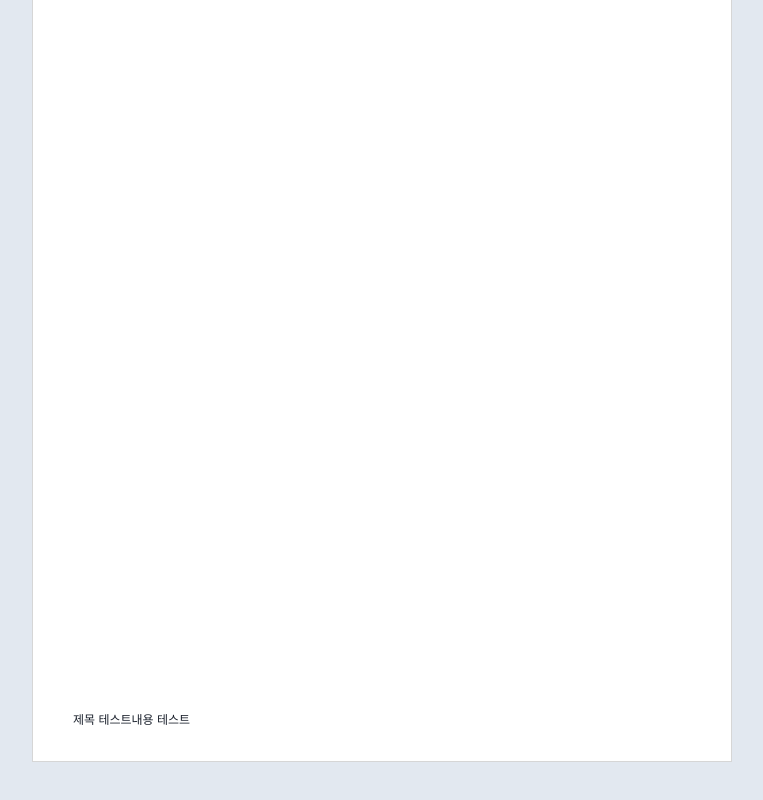
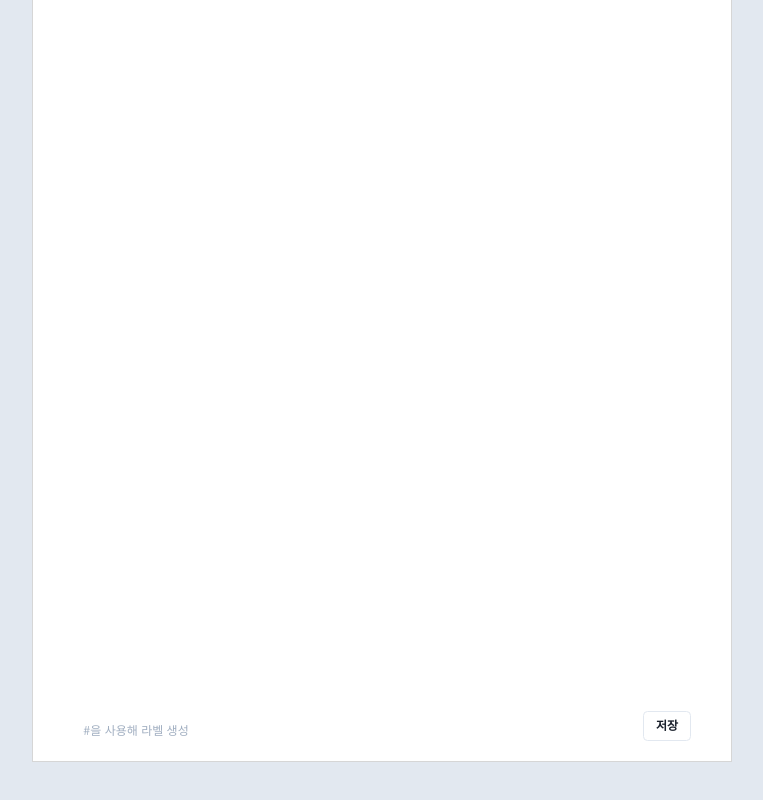
Before and after one commit to kimtj123/My-blog, a React (Create React App) app: page /Write in a window 1280 px wide. Shown: the part 366-1166 px from the top of the page, without its empty margins (258-1021 px from the left). Built offline with nearby package versions, Linux system fonts and the light colour scheme.

Commit message:
1. 저장버튼 생성 2.라벨링 진행중

```diff
--- a/src/components/Write/Write.css
+++ b/src/components/Write/Write.css
@@ -42,13 +42,36 @@
 .write-content .write-text .textarea{
   width: 100%;
   min-height: 600px;
+  height: 100%;
 }
 
-.write-content .write-label{
+.write-content .write-footer{
   padding: 10px 40px;
   height: 60px;
+  display: flex;
 }
 
+.write-content .write-footer input{
+  width: 30%;
+  padding: 5px 10px;
+}
+
+.write-content .write-footer .labels-wrapper{
+  display: flex;
+  align-items: center;
+  width: 70%;
+  padding: 5px 10px;
+}
+
+.write-content .write-footer .labels-wrapper span{
+  margin-right: 4px;
+}
+
+.write-content .write-footer .btn-wrapper{
+  width: 20%;
+  min-width: 50px;
+  text-align: right;
+}
 .write-border{
   position: absolute;
   top: calc(50% - 40px);
@@ -72,3 +95,11 @@
   background: var(--chakra-colors-gray-200);
   z-index: -2;
 }
+
+
+.input-border:focus{
+  border: solid 1px var(--chakra-colors-gray-200);
+  border-radius: 4px;
+  outline-offset: 0px;
+  outline: none;
+}
--- a/src/components/Write/Write.tsx
+++ b/src/components/Write/Write.tsx
@@ -1,14 +1,63 @@
-import React, { useState, useRef } from 'react';
+import React, { useState} from 'react';
 import './Write.css';
+import { Button } from "@chakra-ui/react"
+import { Badge } from "@chakra-ui/react"
 
 import { firestore } from "../../firebase.js";
 import { v4 as uuidv4 } from 'uuid';
 
+const labelColors = ["blue", "cyan", "gray", "green", "orange", "pink", "purple", "red", "teal", "yellow", "whiteAlpha", "blackAlpha", "linkedin", "facebook", "messenger", "whatsapp", "twitter", "telegram"];
+
 function Write() {
-  const [title, setTitle] = useState<string>("제목");
-  const [text, setText] = useState<string>("내용");
-  const [label, setLabel] = useState<[]>([]);
-  const inputEl = useRef(null);
+  let [title, setTitle] = useState<string>("");
+  let [text, setText] = useState<string | null>("");
+  let [labels, setLabels] = useState<any>([]);
+  let [curLabel, setCurLabel] = useState<any>("");
+  let [labelTheme, setLabelTheme] = useState<any>([]);
+
+  const changeLabel = (e: any) => {
+    const { name, value } = e.target
+    let labelInfo = {
+      theme: "",
+      value: value
+    }
+    setCurLabel(labelInfo);
+  }
+
+  const addLabel = async (e: any) => {
+    if(e.key === "Enter"){
+
+      let randomIdx = Math.floor(Math.random() * 18);
+      let newTheme = labelColors[randomIdx];
+      let oldLabels = [];
+
+      if (!labelTheme.includes(newTheme)){
+        await setLabelTheme([...labelTheme, newTheme]);
+        await setCurLabel({theme: newTheme});
+      }
+      await (()=> {
+        oldLabels = [...labels];
+        oldLabels.push(curLabel);
+      })();
+
+      await setLabels(oldLabels);
+      await setCurLabel(curLabel = {
+        theme: "",
+        value: ""
+      });
+
+    }
+  }
+
+  const renderLabel = () => {
+    console.log(labels)
+    return labels.map(
+      (label: any, idx: number) => {
+        return <Badge colorScheme={label.theme} key={`label-${idx}`} fontSize="1em">{label.value}</Badge>;
+      }
+    )
+  }
+
 
   return (
     <div id="write">
@@ -17,14 +66,19 @@ function Write() {
         <div className="write-content">
           <div className="write-content-border">
             <div className="write-title">
-              <input placeholder="제목" onChange={e => setTitle(e.target.value)}/>
+              <input className="input-border" placeholder="제목" onChange={(e) => setTitle(e.target.value)}/>
             </div>
             <div className="write-text">
-              <div className="textarea" contentEditable="true"placeholder="내용" onInput={e => console.log(e.currentTarget.textContent)}/>
+              <div className="textarea input-border" contentEditable="true" placeholder="내용" onInput={(e) => setText(e.currentTarget.textContent)}/>
             </div>
-            <div className="write-label">
-              <button onClick = {() => console.log("title : ", title)}>제목 테스트 </button>
-              <button onClick = {() => console.log("text : ", text)}>내용 테스트 </button>
+            <div className="write-footer">
+              <input className="input-border" value={curLabel.value} onChange={changeLabel} onKeyPress={(e) => addLabel(e)} placeholder="#을 사용해 라벨 생성"/>
+              <div className="labels-wrapper">
+                { renderLabel() }
+              </div>
+              <div className="btn-wrapper">
+                <Button colorScheme="gray" variant="outline">저장</Button>
+              </div>
             </div>
           </div>
         </div>
```
